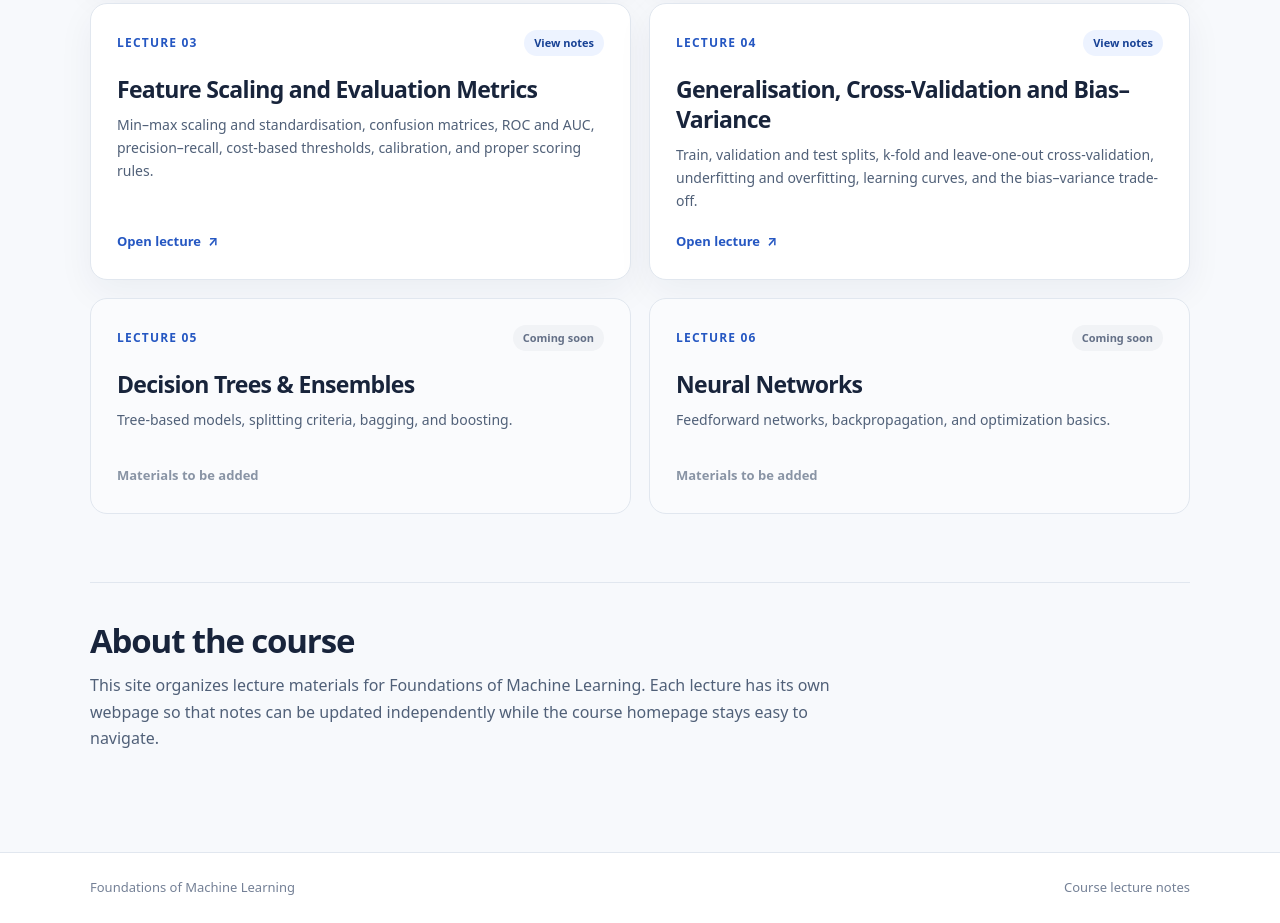
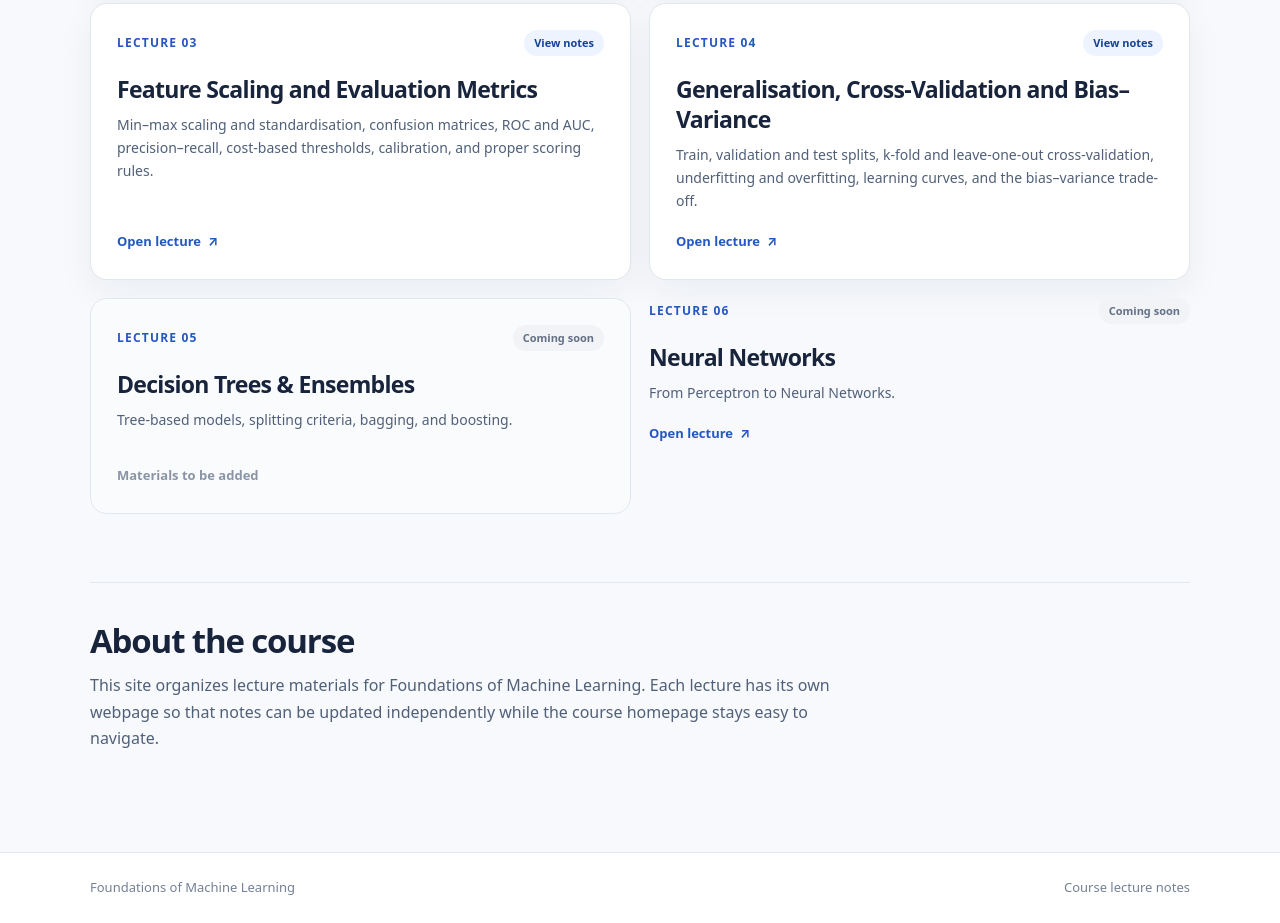
Before and after one commit to Man-isHa/PGDM, a plain HTML site: page index.html in a window 1280 px wide. Shown: the part 956-1879 px from the top of the page. Drawn offline with Linux system fonts and the light colour scheme.

Commit message:
Update Lecture 06 details in index.html

```diff
--- a/index.html
+++ b/index.html
@@ -163,14 +163,14 @@
           <div class="lecture-bottom">Materials to be added</div>
         </article>
 
-        <article class="lecture upcoming">
+        <article class="lecture6.html">
           <div class="lecture-top">
             <span class="lecture-number">Lecture 06</span>
             <span class="tag soon">Coming soon</span>
           </div>
           <h3>Neural Networks</h3>
-          <p class="desc">Feedforward networks, backpropagation, and optimization basics.</p>
-          <div class="lecture-bottom">Materials to be added</div>
+          <p class="desc">From Perceptron to Neural Networks.</p>
+          <div class="lecture-bottom">Open lecture <span aria-hidden="true">↗</span></div>
         </article>
       </div>
     </section>
```
